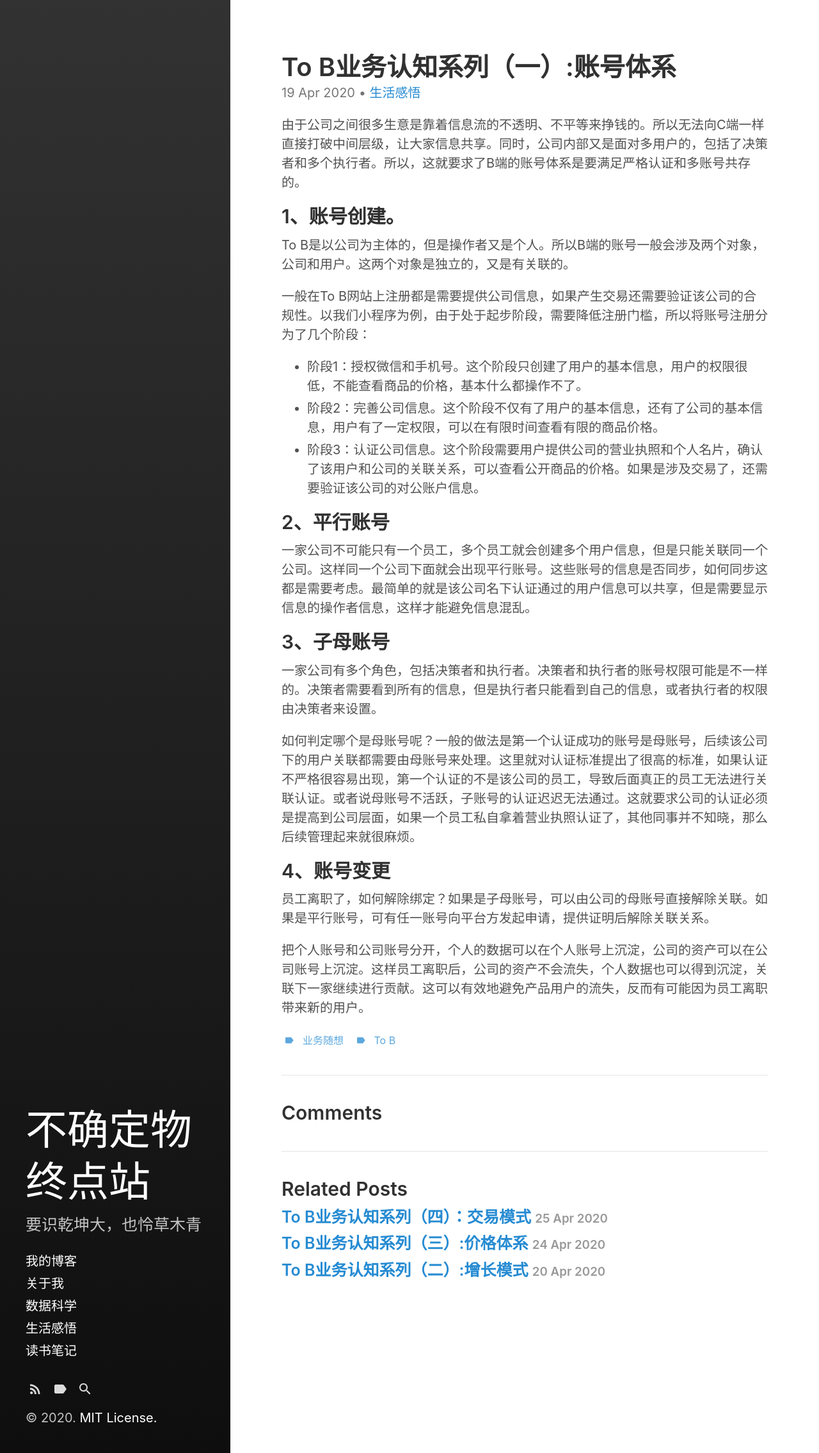
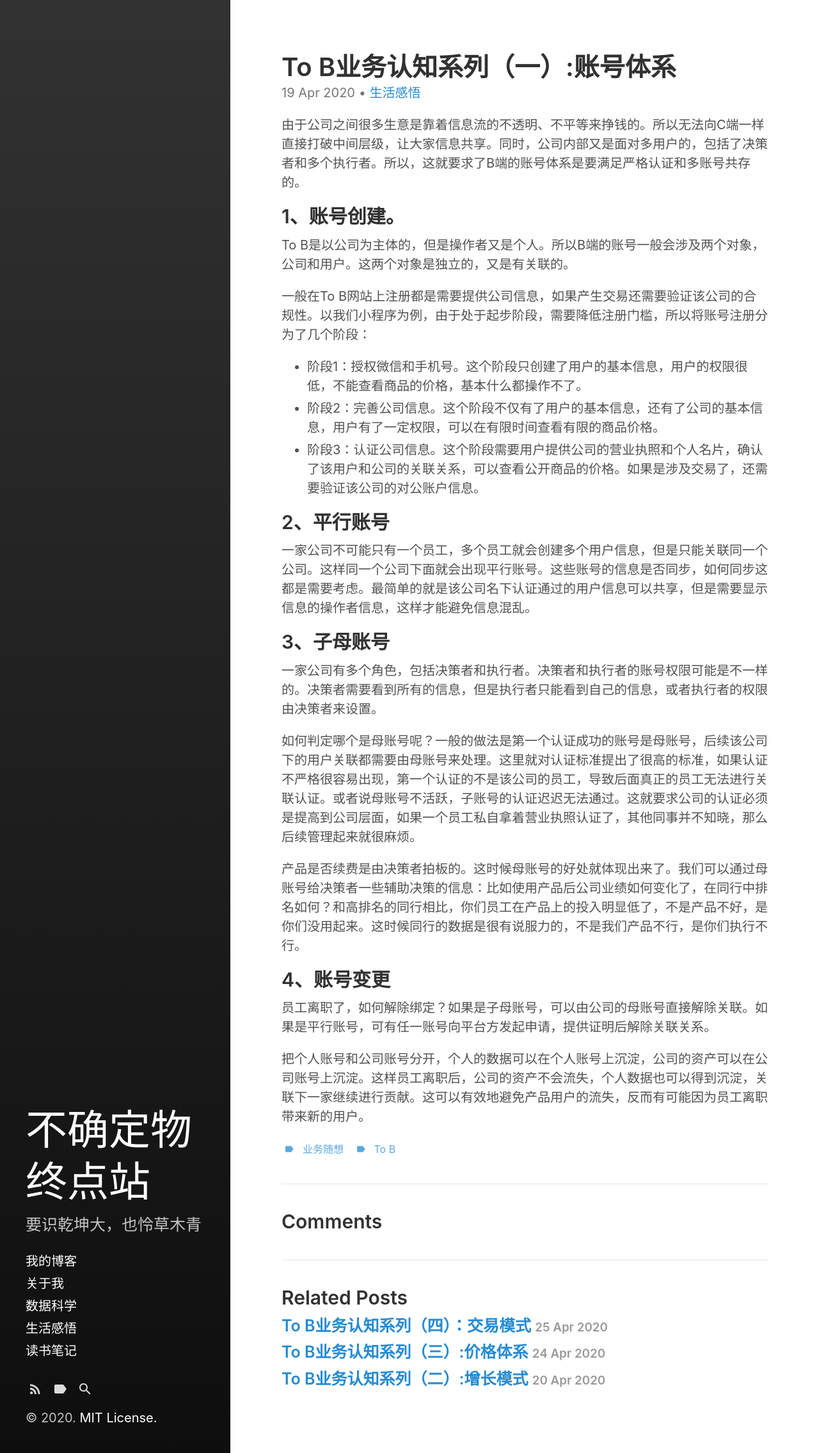
Before and after one commit to Bin0Lin/Bin0Lin.github.io, a Jekyll site: the page built from _posts/2020-04-19-To B业务认知系列（一）：账号体系.md, in a window 1280 px wide. Shown: the whole page at 64% size. Built offline with Jekyll 4.4.1, drawn with Linux system fonts in a browser that asks for light colours.

Commit message:
Update 2020-04-19-To B业务认知系列（一）：账号体系.md

```diff
--- a/_posts/2020-04-19-To B业务认知系列（一）：账号体系.md
+++ b/_posts/2020-04-19-To B业务认知系列（一）：账号体系.md
@@ -29,6 +29,8 @@ To B是以公司为主体的，但是操作者又是个人。所以B端的账号
 
 如何判定哪个是母账号呢？一般的做法是第一个认证成功的账号是母账号，后续该公司下的用户关联都需要由母账号来处理。这里就对认证标准提出了很高的标准，如果认证不严格很容易出现，第一个认证的不是该公司的员工，导致后面真正的员工无法进行关联认证。或者说母账号不活跃，子账号的认证迟迟无法通过。这就要求公司的认证必须是提高到公司层面，如果一个员工私自拿着营业执照认证了，其他同事并不知晓，那么后续管理起来就很麻烦。
 
+产品是否续费是由决策者拍板的。这时候母账号的好处就体现出来了。我们可以通过母账号给决策者一些辅助决策的信息：比如使用产品后公司业绩如何变化了，在同行中排名如何？和高排名的同行相比，你们员工在产品上的投入明显低了，不是产品不好，是你们没用起来。这时候同行的数据是很有说服力的，不是我们产品不行，是你们执行不行。
+
 ## 4、账号变更
 
 员工离职了，如何解除绑定？如果是子母账号，可以由公司的母账号直接解除关联。如果是平行账号，可有任一账号向平台方发起申请，提供证明后解除关联关系。
```
